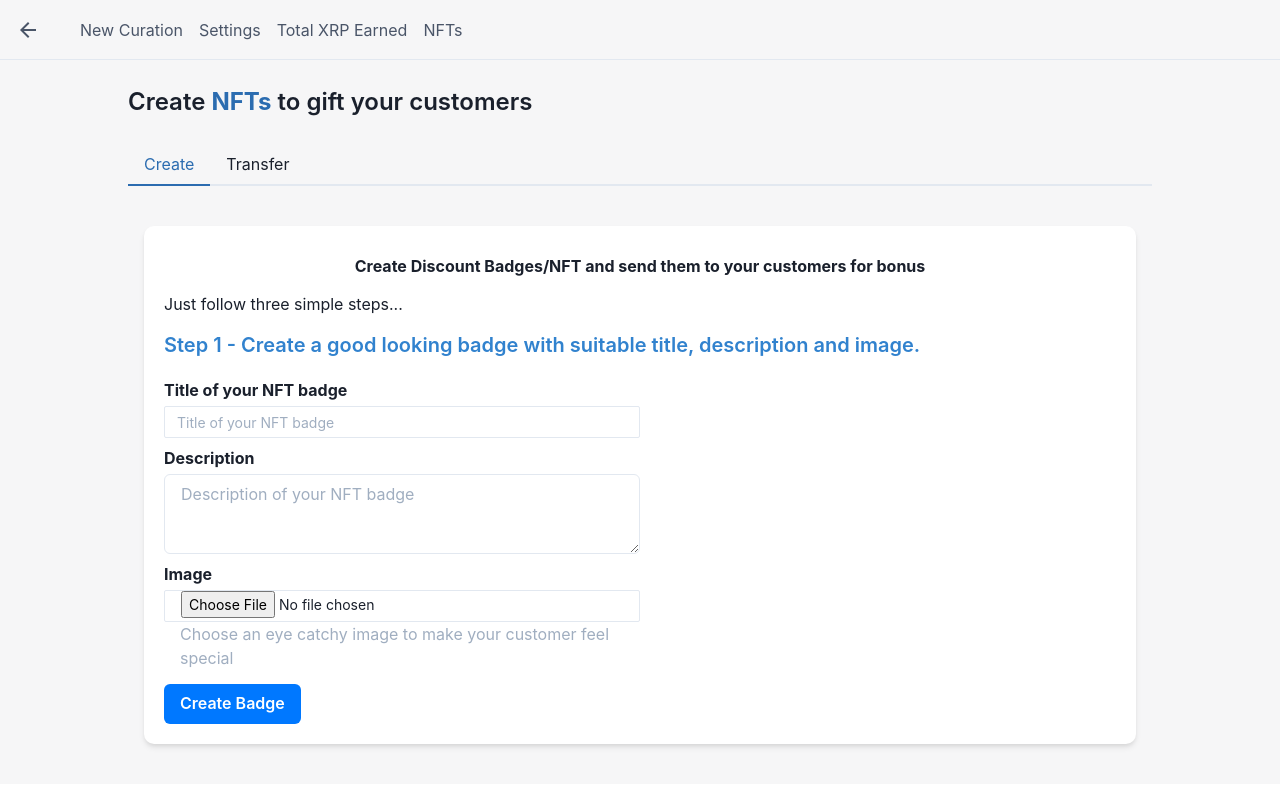
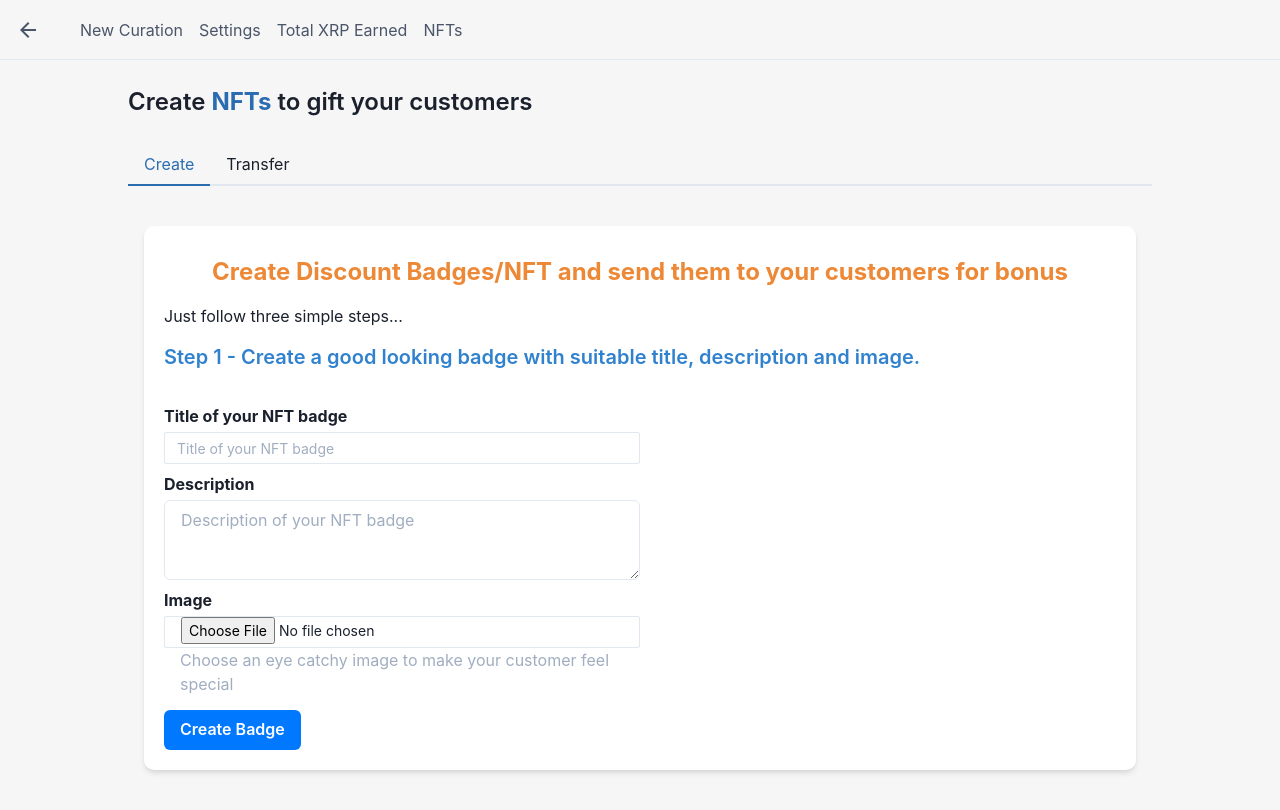
Before and after one commit to meta-soft-xrp/xrp-shopify-coupon-client, a React (Create React App) app: page /nft in a window 1280 px wide. Built offline with nearby package versions, Linux system fonts and the light colour scheme; what parse would draw is missing.

Commit message:
UI improved

```diff
--- a/src/routes/nft/index.js
+++ b/src/routes/nft/index.js
@@ -66,13 +66,6 @@ const NFTRoute = () => {
         });
     }
 
-    // if (nftState.badge.success.ok) {
-    //     toast({
-    //         title: "Badge created successfully",
-    //         status: "success",
-    //     });
-    //     console.log(nftState.badge, "success");
-    // }
 
     let length = 0;
     let NFTokenID = ""
@@ -122,7 +115,7 @@ const NFTRoute = () => {
                     <TabPanels>
                         <TabPanel>
                             <Box bg="white" maxW="5xl" mx="auto" borderRadius={10} p={5} mt={'24px'} boxShadow="md">
-                                <Text mb='4px' align={"center"} mt={'8px'} size="4xl" fontWeight="bold" >Create Discount Badges/NFT and send them to your customers for bonus </Text>
+                                <Text mb='8px' align={"center"} fontSize={"2xl"} mt={'8px'} fontWeight="bold" textColor={'orange.400'} >Create Discount Badges/NFT and send them to your customers for bonus </Text>
 
                                 <Text my='14px'>
                                     Just follow three simple steps...
@@ -140,7 +133,7 @@ const NFTRoute = () => {
 
 
 
-                                <Flex justifyContent={"space-between"} alignItems={"center"}>
+                                <Flex justifyContent={"space-between"} alignItems={"center"} mt='24px'>
                                     <Box width={"50%"}>
                                         <form onSubmit={handleCreateBadge}>
 
@@ -307,14 +300,14 @@ const NFTRoute = () => {
                                         disabled={true}
                                     /> */}
 
-                                    <Text mb='4px' mt={'8px'} size="xl" fontWeight="bold" >AMOUNT</Text>
+                                    {/* <Text mb='4px' mt={'8px'} size="xl" fontWeight="bold" >AMOUNT</Text>
                                     <Input
                                         name='amount'
                                         placeholder='Enter an amount in drops (1000000 drops = 1 xrp)'
                                         size='sm'
                                         required={true}
                                         defaultValue={0}
-                                    />
+                                    /> */}
 
                                     <Text mb='4px' mt={'8px'} size="xl" fontWeight="bold" >EXPIRATION</Text>
                                     <Input
```
Also changed, not shown: 1 other file (tests, documents, lock files or other folders).
